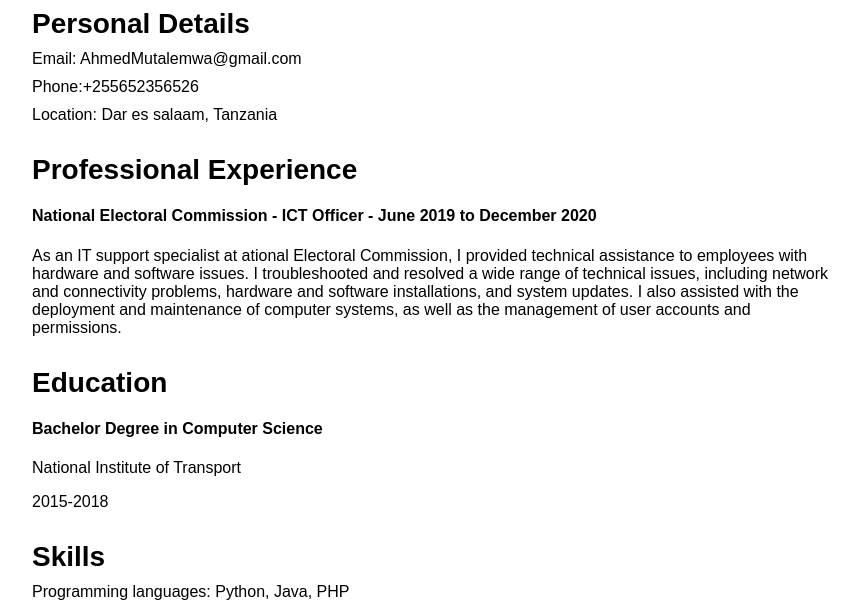
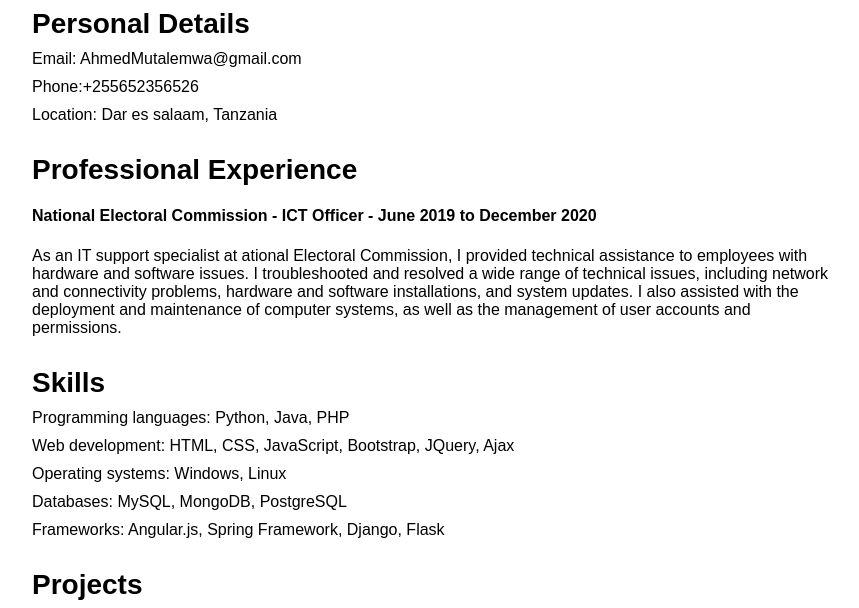
Before and after one commit to AhmedMutalemwa/CV, a plain HTML site: page index.html in a window 1280 px wide. Shown: the part 142-750 px from the top of the page, without its empty margins (208-1067 px from the left). Drawn offline with Linux system fonts and the light colour scheme.

Commit message:
Update the file

```diff
--- a/index.html
+++ b/index.html
@@ -97,17 +97,7 @@
 
       </ul>
     </div>
-    <div class="section">
-  <h3>Education</h3>
-  <ul>
-    <li>
-      <h4>Bachelor Degree in Computer Science</h4>
-      <p>National Institute of Transport</p>
-      <p>2015-2018</p>
-    </li>
 
-  </ul>
-</div>
 
 
 
```
